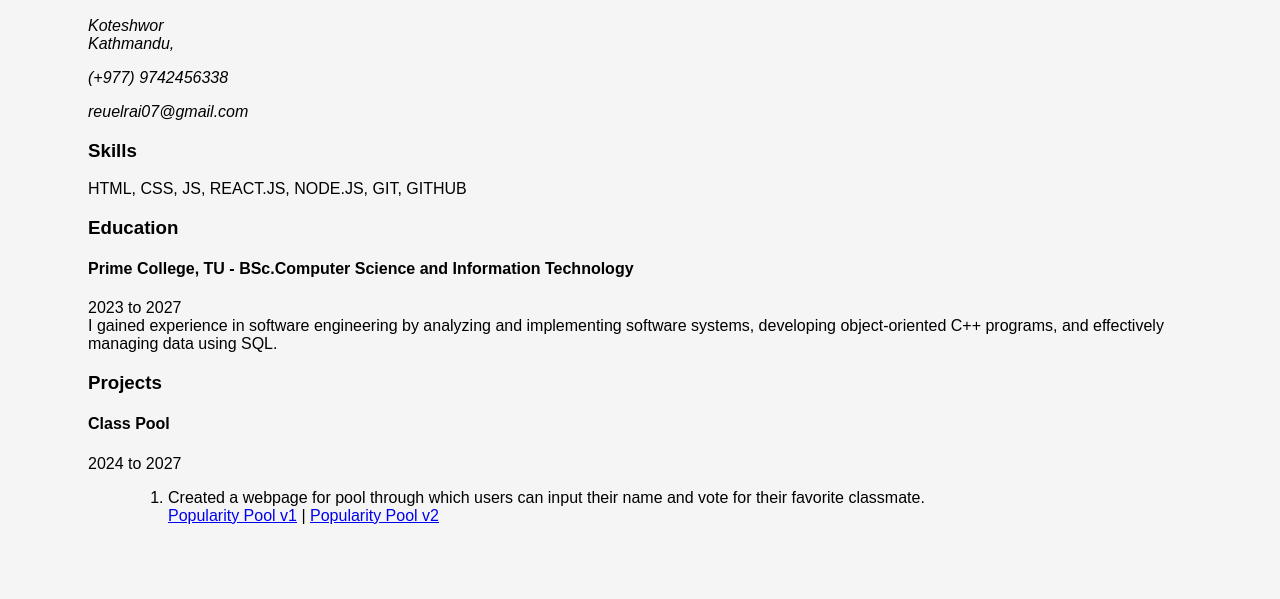
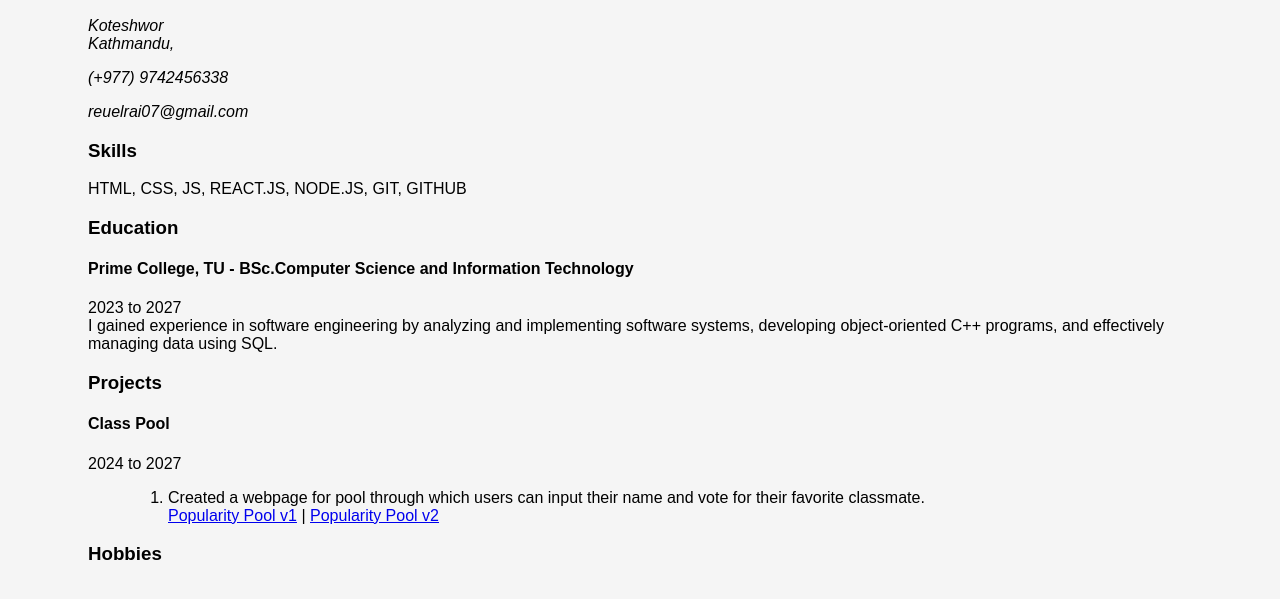
Before and after one commit to reuelrai/Single-Page-CV, a plain HTML site: page index.html in a window 1280 px wide. Shown: the part 159-758 px from the top of the page. Drawn offline with Linux system fonts and the light colour scheme.

Commit message:
Update index.html

```diff
--- a/index.html
+++ b/index.html
@@ -66,8 +66,9 @@
                         <a href="https://reuelrai.github.io/Popularity-Pool-v2-Final/">Popularity Pool v2</a>
                 </ul>
             </article>
-
         </section>
+        <section class="Hobbies"></section>
+              <h3 class="section-title">Hobbies</h3>
     </main>
 </body>
 
```
